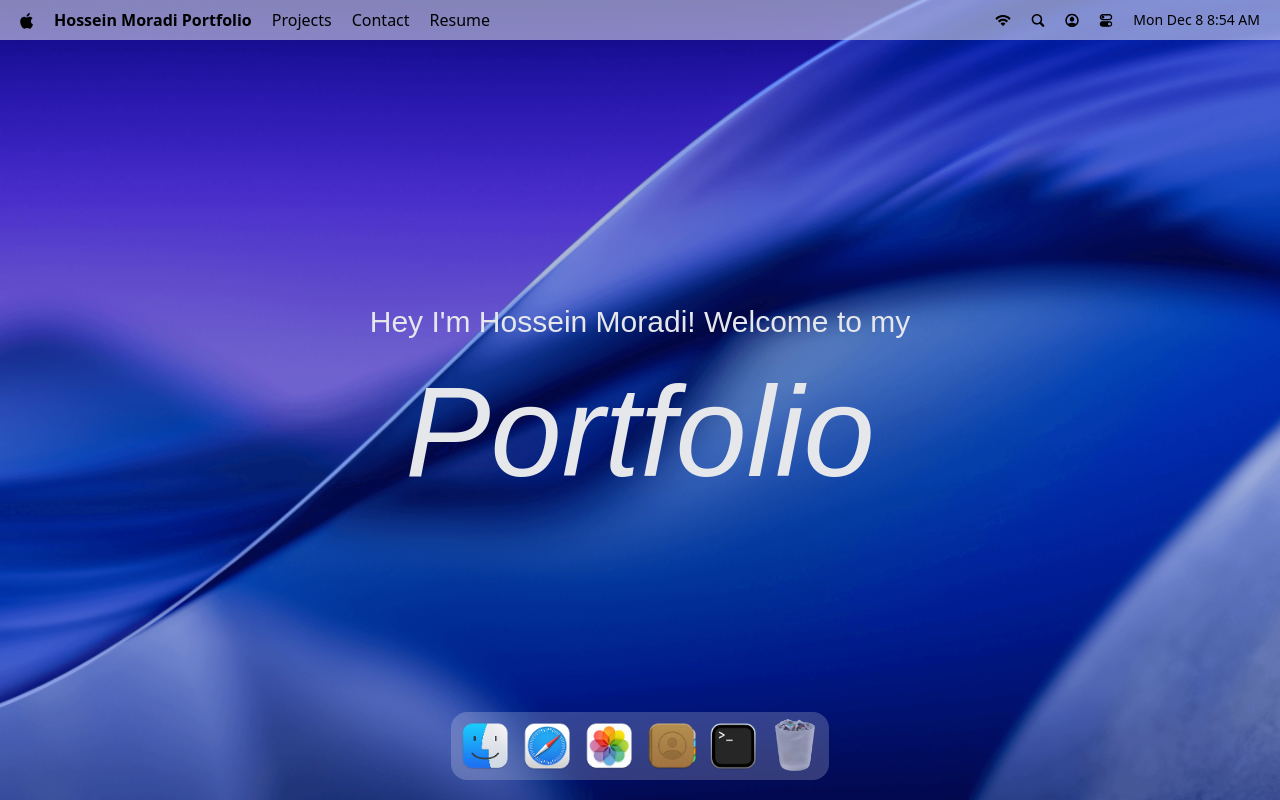
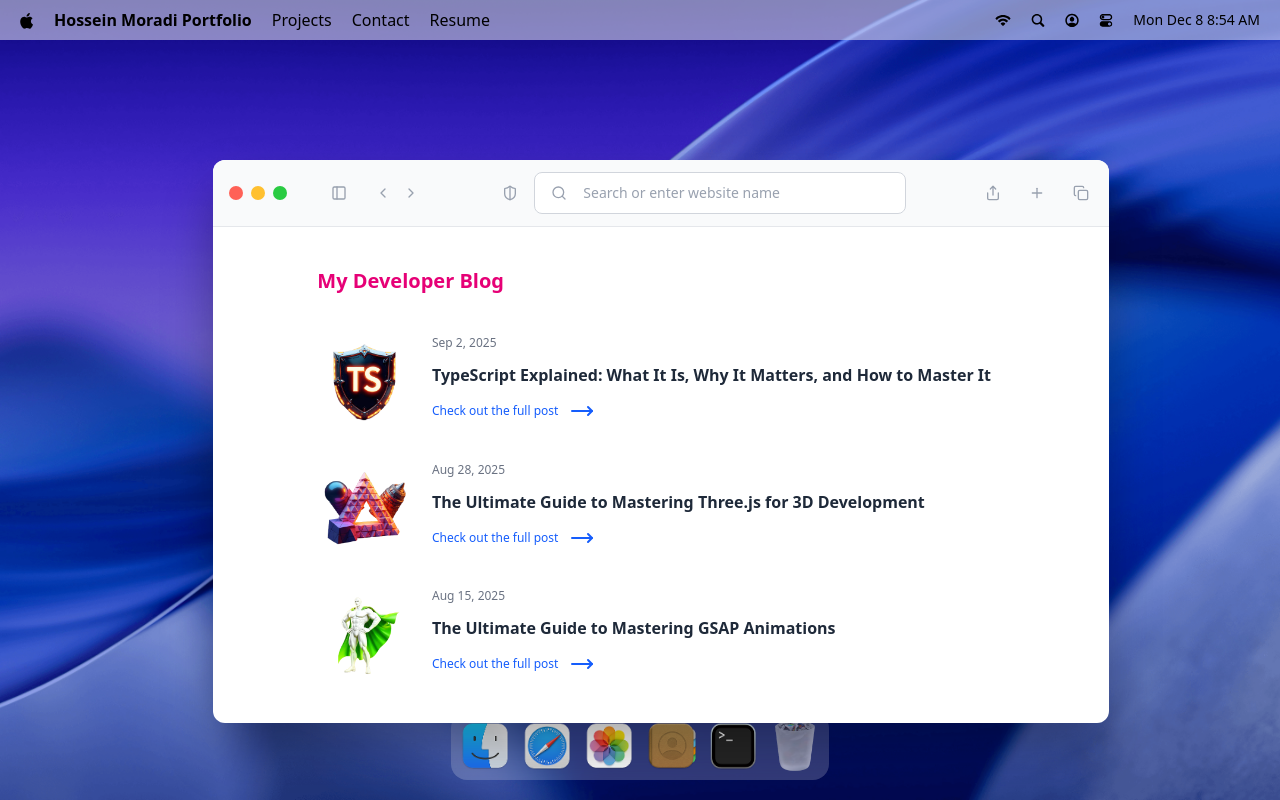
Before and after one commit to ho3inmoradiii/MacOs-Portfolio, a React (Vite) app: page / in a window 1280 px wide. Both pictures are taken after a click on the button 547 px from the left and 746 px from the top of the page. Built offline with nearby package versions, Linux system fonts and the light colour scheme; a web font is replaced by a local one.

Commit message:
implement safari window

```diff
--- a/src/App.jsx
+++ b/src/App.jsx
@@ -2,7 +2,7 @@
 import {gsap} from "gsap";
 
 import { Navbar, Welcome, Dock } from "@components"
-import { Terminal } from "@windows";
+import { Terminal, Safari } from "@windows";
 
 gsap.registerPlugin(Draggable);
 
@@ -14,6 +14,7 @@
             <Dock />
 
             <Terminal />
+            <Safari />
         </main>
     </>
 }
--- /dev/null
+++ b/src/windows/Safari.jsx
@@ -0,0 +1,66 @@
+import {WindowControls} from "@components";
+import WindowWrapper from "@hoc/WindowWrapper.jsx";
+import {ChevronLeft, ChevronRight, Copy, PanelLeft, Search, Share, ShieldHalf, Plus, MoveRight} from "lucide-react";
+import {blogPosts} from "@constants/index.js";
+
+const Safari = () => {
+    return (
+        <>
+            <div id="window-header">
+                <WindowControls target="safari"/>
+
+                <PanelLeft className="ml-10 icon"/>
+
+                <div className="flex items-center gap-1 ml-5">
+                    <ChevronLeft className="icon"/>
+                    <ChevronRight className="icon"/>
+                </div>
+
+                <div className="flex-1 flex-center gap-3">
+                    <ShieldHalf className="icon"/>
+
+                    <div className="search">
+                        <Search className="icon"/>
+
+                        <input
+                            type="text"
+                            placeholder="Search or enter website name"
+                            className="flex-1"
+                        />
+                    </div>
+                </div>
+
+                <div className="flex items-center gap-5">
+                    <Share className="icon"/>
+                    <Plus className="icon"/>
+                    <Copy className="icon"/>
+                </div>
+            </div>
+
+            <div className="blog">
+                <h2>My Developer Blog</h2>
+
+                <div className="space-y-8">
+                    {blogPosts.map(({id, image, title, date, link}) => (
+                        <div key={id} className="blog-post">
+                            <div className="col-span-2">
+                                <img src={image} alt={title} />
+                            </div>
+                            <div className="content">
+                                <p>{date}</p>
+                                <h3>{title}</h3>
+                                <a href={link} target="_blank" rel="noreferrer noopener">
+                                    Check out the full post <MoveRight className="icon-hover" />
+                                </a>
+                            </div>
+                        </div>
+                    ))}
+                </div>
+            </div>
+        </>
+    )
+}
+
+const SafariWindow = WindowWrapper(Safari, 'safari');
+
+export default SafariWindow;
--- a/src/windows/index.js
+++ b/src/windows/index.js
@@ -1,3 +1,4 @@
 import Terminal from "@windows/Terminal.jsx";
+import Safari from "@windows/Safari.jsx";
 
-export { Terminal };
+export { Terminal, Safari };
```
